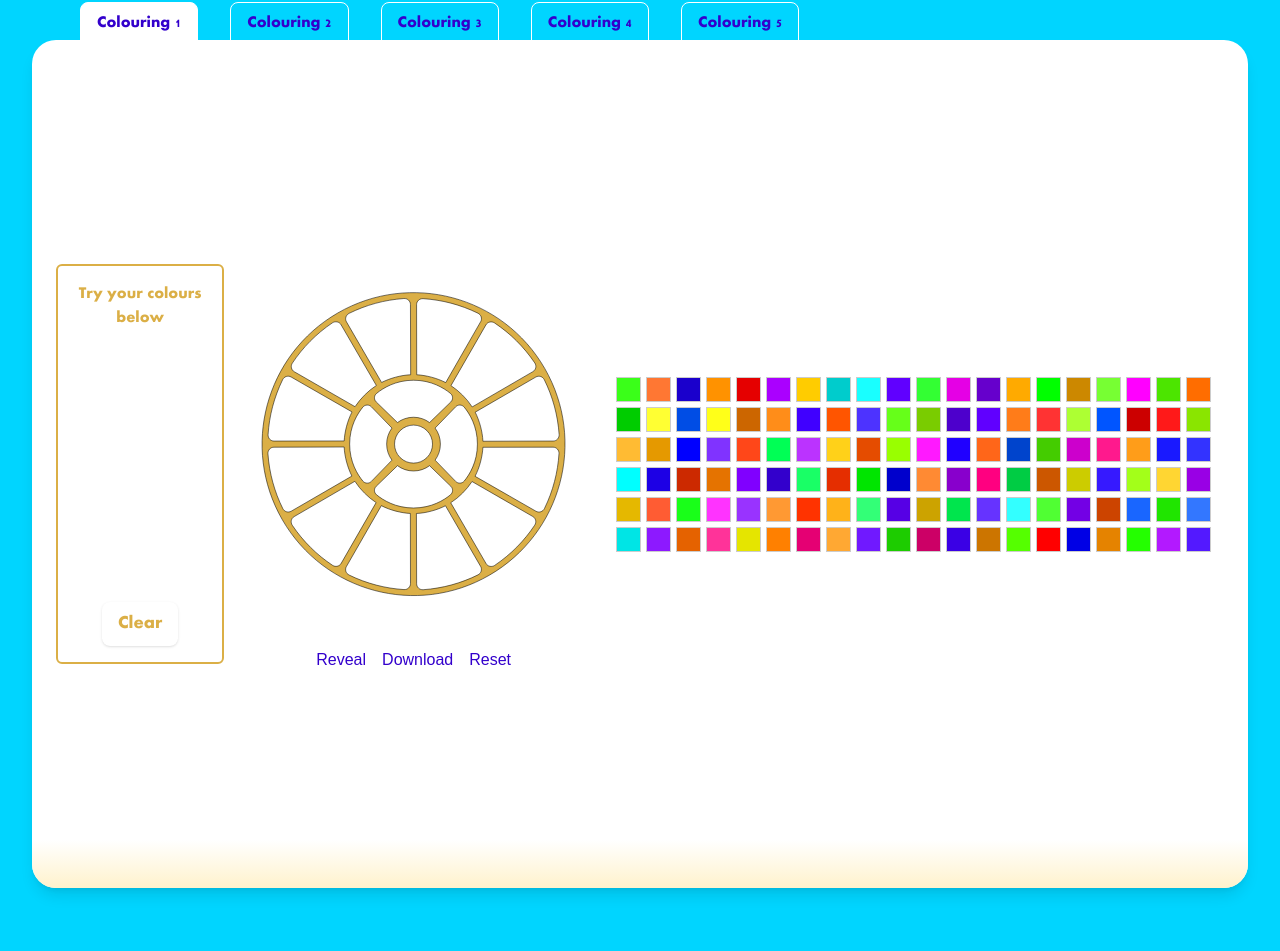
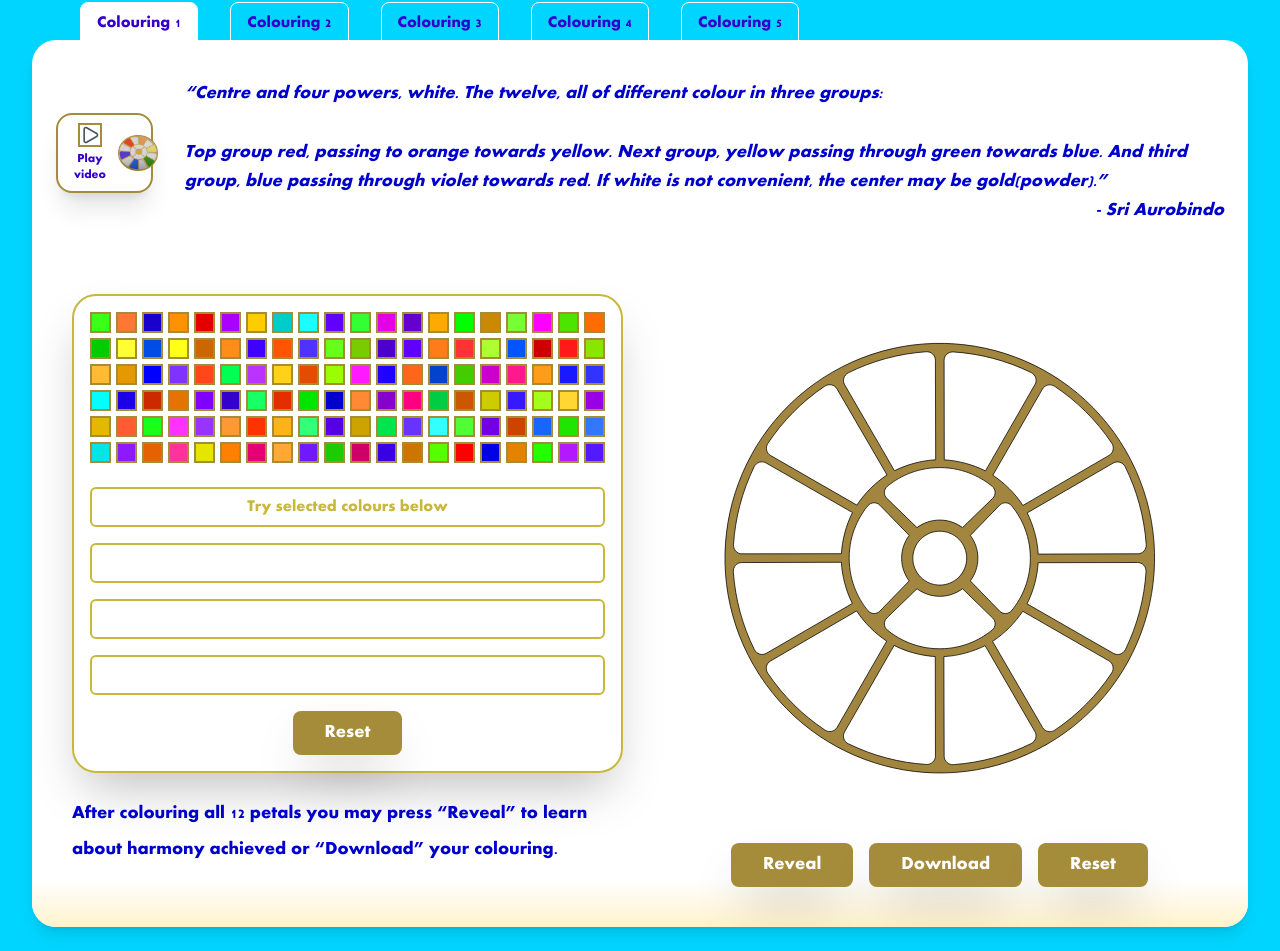
Before and after one commit to livingsymbol/colouring-project-v2, a React (Vite) app in the folder client/: page /aspiration-at-work in a window 1280 px wide. Shown: the part 378-1329 px from the top of the page. Before the commit the page ends 1290 px from the top, so only its background shows below. Built offline with nearby package versions, Linux system fonts and the light colour scheme.

Commit message:
Update coluring 1 and 2

```diff
--- a/client/public/symbol/Symbol_without_desc.jsx
+++ b/client/public/symbol/Symbol_without_desc.jsx
@@ -31,7 +31,7 @@ const Symbol_without_desc = forwardRef((props, ref) => {
           <path
             transform="matrix(1,0,0,-1,600.1441,212.1676)"
             d="M0 0C78.259-135.554 31.808-308.891-103.752-387.159-239.311-465.428-412.645-418.989-490.903-283.436-569.162-147.882-522.71 25.455-387.151 103.724-251.592 181.992-78.258 135.553 0 0"
-            fill="#dbaf46"
+            fill="#a2863f"
             style={{ pointerEvents: "none" }}
             stroke="#000000"
             strokeWidth="1"
--- a/client/src/components/AspirationTabTemplate.jsx
+++ b/client/src/components/AspirationTabTemplate.jsx
@@ -52,13 +52,12 @@ export default function AspirationTabTemplate({ palette, symbol }) {
                         className="w-10 h-10 object-contain shrink-0"
                     />
                 </button>
-
                 <RichTextRenderer content={aspirationTabContent} />
             </div>
 
             <div className="flex flex-col md:flex-row-reverse gap-4">
-                <div className="flex-1 p-4 border rounded-lg shadow">{symbol}</div>
-                <div className="flex-1 p-4 border rounded-lg shadow">{palette}</div>
+                <div className="flex-1 p-4 md:w-[50%]">{symbol}</div>
+                <div className="flex-1 p-4 md:w-[50%]">{palette}</div>
             </div>
         </div>
     );
--- a/client/src/components/ColourTester.jsx
+++ b/client/src/components/ColourTester.jsx
@@ -21,33 +21,31 @@ const ColorTester = ({ color }) => {
   };
 
   return (
-    <div className="flex-col order-2 lg:order-1 w-3/4 md:w-1/3 lg:w-[20%] flex items-center justify-center gap-y-4">
-      <div className="h-full w-full flex flex-col items-center gap-4  border-2 border-[#dbaf46] p-4 rounded-md">
-        <h1 className="text-[#dbaf46] font-semibold bg-white w-2/3 lg:w-full h-16 rounded-md text-center ">
-          Try your colours below
-        </h1>
+    <div className="h-full w-full flex flex-col items-center gap-4">
+      <div className="text-[#c7b73a] flex justify-center items-center font-semibold bg-white w-full h-10 rounded-md border-2 border-[#c7b73a]">
+        Try selected colours below
+      </div>
       <div
-          className="w-2/3 lg:w-full h-16 cursor-pointer rounded-md transition-colors duration-300 ease-in-out"
+        className="w-full h-10 cursor-pointer rounded-md transition-colors duration-300 border-2 border-[#c7b73a] ease-in-out"
         style={{ backgroundColor: spaces[0] }}
         onClick={() => handleSpaceClick(0)}
       />
       <div
-          className="w-2/3 lg:w-full h-16 cursor-pointer rounded-md transition-colors duration-300 ease-in-out"
+        className="w-full h-10 cursor-pointer rounded-md transition-colors duration-300 border-2 border-[#c7b73a] ease-in-out"
         style={{ backgroundColor: spaces[1] }}
         onClick={() => handleSpaceClick(1)}
       />
       <div
-          className="w-2/3 lg:w-full h-16 cursor-pointer rounded-md transition-colors duration-300 ease-in-out"
+        className="w-full h-10 cursor-pointer rounded-md transition-colors duration-300 border-2 border-[#c7b73a] ease-in-out"
         style={{ backgroundColor: spaces[2] }}
         onClick={() => handleSpaceClick(2)}
       />
       <button
         onClick={handleClear}
-          className="px-2 py-1 md:px-4 md:py-2 text-md md:text-lg font-semibold text-[#dbaf46] bg-white  rounded-lg shadow duration-100 hover:-translate-y-1 hover:bg-[#dbaf46] hover:text-white"
+        className="px-4 py-1 md:px-8 md:py-2 text-md md:text-lg font-semibold text-white bg-[#a58c3a]  rounded-lg duration-100 hover:bg-[#c7b73a] hover:text-white shadow-2xl"
       >
-          Clear
+        Reset
       </button>
-      </div>
     </div>
   );
 };
--- /dev/null
+++ b/client/src/components/Colouring1Picker.jsx
@@ -0,0 +1,110 @@
+import PropTypes from "prop-types";
+import { useEffect, useRef, useState } from "react";
+
+const Colouring1Picker = ({
+  colors,
+  onColorSelect,
+  swatchSize,
+  gridSize,
+  selectedColor,
+}) => {
+  const containerRef = useRef(null);
+  const { cols } = gridSize;
+
+  const [responsiveSize, setResponsiveSize] = useState({
+    swatchSize,
+    gridGap: 5,
+  });
+
+  useEffect(() => {
+    const updateSize = () => {
+      if (!containerRef.current) return;
+      const containerWidth = containerRef.current.offsetWidth;
+      console.log('containerWidth', containerWidth)
+
+      const maxGap = 5;
+      const minGap = 1;
+      const minSwatch = 14;
+
+      // Try to find max swatch size that fits container
+      let calculatedGap = maxGap;
+      let availableWidth = containerWidth - calculatedGap * (cols - 1);
+      let calculatedSwatch = Math.floor(availableWidth / cols);
+
+      // Clamp swatchSize and gap
+      if (calculatedSwatch < minSwatch) {
+        calculatedSwatch = minSwatch;
+        calculatedGap = Math.max(
+          minGap,
+          Math.floor((containerWidth - cols * minSwatch) / (cols - 1))
+        );
+      }
+
+      setResponsiveSize({
+        swatchSize: calculatedSwatch,
+        gridGap: calculatedGap,
+      });
+    };
+
+    updateSize(); // initial run
+    window.addEventListener("resize", updateSize);
+
+    return () => window.removeEventListener("resize", updateSize);
+  }, [swatchSize, gridSize]);
+
+  const handleColorClick = (color) => {
+    onColorSelect?.(color);
+  };
+
+  return (
+    <div ref={containerRef} className="w-full max-w-[900px] mx-auto">
+      <div
+        style={{
+          display: "grid",
+          gridTemplateColumns: `repeat(${cols}, ${responsiveSize.swatchSize}px)`,
+          gap: `${responsiveSize.gridGap}px`,
+          justifyContent: "center",
+          width: "100%",
+        }}
+      >
+        {colors.flat().map((color, index) => (
+          <div
+            key={index}
+            onClick={() => handleColorClick(color)}
+            style={{
+              backgroundColor: color,
+              width: `${responsiveSize.swatchSize}px`,
+              height: `${responsiveSize.swatchSize}px`,
+              cursor: "pointer",
+              boxSizing: "border-box",
+              border:
+                color === selectedColor
+                  ? "2px solid #000"
+                  : "2px solid #a58c3a",
+              transform: color === selectedColor ? "scale(1.1)" : "scale(1)",
+              transition: "transform 0.1s ease-in-out, border 0.1s ease-in-out",
+            }}
+          />
+        ))}
+      </div>
+    </div>
+  );
+};
+
+Colouring1Picker.propTypes = {
+  colors: PropTypes.arrayOf(PropTypes.string).isRequired,
+  onColorSelect: PropTypes.func.isRequired,
+  swatchSize: PropTypes.number,
+  gridSize: PropTypes.shape({
+    rows: PropTypes.number,
+    cols: PropTypes.number,
+  }),
+  selectedColor: PropTypes.string,
+};
+
+Colouring1Picker.defaultProps = {
+  swatchSize: 30,
+  gridSize: { rows: 6, cols: 20 },
+};
+
+export default Colouring1Picker;
--- a/client/src/components/SwatchesPicker.jsx
+++ b/client/src/components/Colouring2Picker.jsx
@@ -1,6 +1,6 @@
 import PropTypes from "prop-types";
 
-const SwatchesPicker = ({
+const Colouring2Picker = ({
   colors,
   onColorSelect,
   swatchSize,
@@ -21,7 +21,7 @@ const SwatchesPicker = ({
         display: "grid",
         gridTemplateColumns: `repeat(${cols}, ${swatchSize}px)`,
         gridGap: "5px",
-        padding: "5px",
+        width:"100%"
       }}
     >
       {colors.flat().map((color, index) => (
@@ -35,7 +35,7 @@ const SwatchesPicker = ({
             cursor: "pointer",
             boxSizing: "border-box",
             border:
-              color === selectedColor ? "3px solid #000" : "1px solid #ccc", // Highlight selected color
+              color === selectedColor ? "2px solid #000" : "2px solid #a58c3a", // Highlight selected color
             transform: color === selectedColor ? "scale(1.1)" : "scale(1)", // Slightly scale up the selected swatch
             transition: "transform 0.1s ease-in-out, border 0.1s ease-in-out", // Smooth transition
           }}
@@ -45,7 +45,7 @@ const SwatchesPicker = ({
   );
 };
 
-SwatchesPicker.propTypes = {
+Colouring2Picker.propTypes = {
   colors: PropTypes.arrayOf(PropTypes.string).isRequired,
   onColorSelect: PropTypes.func.isRequired,
   swatchSize: PropTypes.number,
@@ -56,9 +56,9 @@ SwatchesPicker.propTypes = {
   selectedColor: PropTypes.string, // Added selectedColor prop type
 };
 
-SwatchesPicker.defaultProps = {
+Colouring2Picker.defaultProps = {
   swatchSize: 30,
-  gridSize: { rows: 12, cols: 15 },
+  gridSize: { rows: 5, cols: 24 },
 };
 
-export default SwatchesPicker;
+export default Colouring2Picker;
--- a/client/src/components/ColouringComponent1.jsx
+++ /dev/null
@@ -1,33 +0,0 @@
-import { useState } from "react";
-import SwatchesPicker from "./SwatchesPicker";
-import ColourTester from "./ColourTester";
-import DesignCanvas from "./DesignCanvas";
-import { colours1 } from "../utils/scoring";
-
-const ColouringComponent1 = () => {
-    const [color, setColor] = useState("#fff");
-    const [selectedColor, setSelectedColor] = useState(null);
-
-    const handleColorSelect = (color) => {
-        setColor(color);
-        setSelectedColor(color);
-    };
-
-    return (
-        <div className="min-h-screen flex flex-col lg:flex-row gap-y-6 w-full justify-center items-center">
-            <ColourTester color={color} />
-            <DesignCanvas color={color} />
-            <div className="order-1 lg:order-3 w-fit flex items-center justify-center p-2 bg-white rounded-lg">
-                <SwatchesPicker
-                    colors={colours1}
-                    onColorSelect={handleColorSelect}
-                    swatchSize={25}
-                    gridSize={{ rows: 6, cols: 20 }}
-                    selectedColor={selectedColor} // Pass the selected color to SwatchesPicker
-                />
-            </div>
-        </div>
-    );
-};
-
-export default ColouringComponent1;
--- a/client/src/components/DesignCanvas.jsx
+++ b/client/src/components/DesignCanvas.jsx
@@ -184,7 +184,7 @@ const DesignCanvas = ({ color }) => {
   };
 
   return (
-    <div className="order-3 lg:order-2 w-[100%] md:w-[70%] lg:w-[45%]">
+    <div className="w-full">
       <div className="flex flex-col gap-y-4 items-center">
         <div className="overflow-hidden w-full">
           <Symbol_without_desc
@@ -200,9 +200,11 @@ const DesignCanvas = ({ color }) => {
           height="708.661"
           style={{ display: "none" }}
         />
-        <div className="flex flex-col sm:flex-row justify-between gap-4">
+        <div className="flex justify-between gap-4">
           <div>
-            <button onClick={revealScore}>Reveal</button>
+            <button
+              className="px-4 py-1 md:px-8 md:py-2 text-md md:text-lg font-semibold text-white bg-[#a58c3a]  rounded-lg duration-100 hover:bg-[#c7b73a] hover:text-white shadow-2xl"
+              onClick={revealScore}>Reveal</button>
             {/* <Modal open={open} onClose={handleClose}>
               <Box sx={style}>
                 <Typography
@@ -215,8 +217,12 @@ const DesignCanvas = ({ color }) => {
               </Box>
             </Modal> */}
           </div>
-          <button onClick={saveAsPng}>Download</button>
-          <button onClick={resetSymbol}>Reset</button>
+          <button
+            className="px-4 py-1 md:px-8 md:py-2 text-md md:text-lg font-semibold text-white bg-[#a58c3a]  rounded-lg duration-100 hover:bg-[#c7b73a] hover:text-white shadow-2xl"
+            onClick={saveAsPng}>Download</button>
+          <button
+            className="px-4 py-1 md:px-8 md:py-2 text-md md:text-lg font-semibold text-white bg-[#a58c3a]  rounded-lg duration-100 hover:bg-[#c7b73a] hover:text-white shadow-2xl"
+            onClick={resetSymbol}>Reset</button>
         </div>
       </div>
     </div>
--- a/client/src/components/tabs/AspirationTab1.jsx
+++ b/client/src/components/tabs/AspirationTab1.jsx
@@ -1,9 +1,36 @@
+import { useState } from "react";
 import AspirationTabTemplate from "../AspirationTabTemplate";
-import ColouringComponent1 from "../ColouringComponent1";
+import Colouring1Picker from "../Colouring1Picker";
+import ColourTester from "../ColourTester";
+import DesignCanvas from "../DesignCanvas";
+import Paragraph from "../Paragraph";
+import { colours1 } from "../../utils/scoring";
 
 export default function AspirationTab1() {
+    const [color, setColor] = useState("#fff");
+    const [selectedColor, setSelectedColor] = useState(null);
+
+    const handleColorSelect = (color) => {
+        setColor(color);
+        setSelectedColor(color);
+    };
     return (
-        <ColouringComponent1/>
-        // <AspirationTabTemplate palette={"palette"} symbol={"symbol"} />
+        <AspirationTabTemplate palette=
+            {<div className="h-full flex flex-col justify-around">
+                <div className="flex flex-col gap-y-6 w-full justify-center items-center border-2 border-[#c7b73a] p-4 rounded-3xl shadow-2xl">
+                    <Colouring1Picker
+                        colors={colours1}
+                        onColorSelect={handleColorSelect}
+                        swatchSize={25}
+                        gridSize={{ rows: 6, cols: 20 }}
+                        selectedColor={selectedColor}
+                    />
+                    <ColourTester color={color} />
+
+                </div>
+                <Paragraph>After colouring all 12 petals you may press “Reveal” to learn about harmony achieved or “Download” your colouring.
+                </Paragraph>
+            </div>}
+            symbol={<DesignCanvas color={color} />} />
     );
 }
--- a/client/src/components/tabs/AspirationTab2.jsx
+++ b/client/src/components/tabs/AspirationTab2.jsx
@@ -1,7 +1,51 @@
+import { useState } from "react";
 import AspirationTabTemplate from "../AspirationTabTemplate";
+import Colouring2Picker from "../Colouring1Picker";
+import ColourTester from "../ColourTester";
+import DesignCanvas from "../DesignCanvas";
+import Paragraph from "../Paragraph";
+import { colours2 } from "../../utils/scoring";
 
 export default function AspirationTab2() {
+    const [color, setColor] = useState("#fff");
+    const [selectedColor, setSelectedColor] = useState(null);
+
+    const handleColorSelect = (color) => {
+        setColor(color);
+        setSelectedColor(color);
+    };
+
+    const midpoint = Math.floor(colours2.length / 2);
+
+    const part1 = colours2.slice(0, midpoint);
+    const part2 = colours2.slice(midpoint);
+
     return (
-        <AspirationTabTemplate palette={"palette"} symbol={"symbol"} />
+        <AspirationTabTemplate palette=
+            {<div className="h-full flex flex-col justify-around">
+                <div className="flex flex-col gap-y-6 w-full justify-center items-center border-2 border-[#c7b73a] p-4 rounded-3xl shadow-2xl">
+                    <div className="w-fit flex flex-col items-center justify-center gap-y-1 bg-white rounded-lg">
+                        <Colouring2Picker
+                            colors={part1}
+                            onColorSelect={handleColorSelect}
+                            swatchSize={20}
+                            gridSize={{ rows: 5, cols: 24 }}
+                            selectedColor={selectedColor} // Pass the selected color to Colouring2Picker
+                        />
+                        <Colouring2Picker
+                            colors={part2}
+                            onColorSelect={handleColorSelect}
+                            swatchSize={20}
+                            gridSize={{ rows: 5, cols: 24 }}
+                            selectedColor={selectedColor} // Pass the selected color to Colouring2Picker
+                        />
+                    </div>
+                    <ColourTester color={color} />
+
+                </div>
+                <Paragraph>After colouring all 12 petals you may press “Reveal” to learn about harmony achieved or “Download” your colouring.
+                </Paragraph>
+            </div>}
+            symbol={<DesignCanvas color={color} />} />
     );
 }
--- a/client/src/pages/AdminEdit.jsx
+++ b/client/src/pages/AdminEdit.jsx
@@ -3,7 +3,7 @@ import Heading from '../components/Heading'
 
 export default function AdminEdit() {
     return (<div className="w-full min-h-screen bg-gradient">
-        <AdminNavbar />
+        <AdminNavbarnp />
         <div className='p-4'>
             <Heading> Admin Edit</Heading >
         </div>
--- a/client/src/utils/scoring.js
+++ b/client/src/utils/scoring.js
@@ -1,30 +1,3 @@
-// const colors1 = [
-//     ["#ff5e4d", "#ff4031", "#ff0000", "#de0000", "#be0000"],
-//     ["#ff6b4e", "#ff5333", "#ff3300", "#de2b00", "#be2300"],
-//     ["#ff8953", "#ff7837", "#ff6600", "#de5800", "#be4a00"],
-//     ["#ff9d5b", "#ff8f41", "#ff8119", "#de6f14", "#be5e10"],
-//     ["#ffaf68", "#ffa450", "#ff9933", "#de842b", "#be7023"],
-//     ["#ffc061", "#ffb846", "#ffaf19", "#de9814", "#be8110"],
-//     ["#ffd762", "#ffd243", "#ffcc00", "#deb100", "#be9700"],
-//     ["#ffd265", "#ffcc48", "#ffc619", "#deac14", "#be9210"],
-//     ["#feff6b", "#ffff4b", "#ffff00", "#dede00", "#bebe00"],
-//     ["#93ec60", "#83e942", "#73e600", "#63c800", "#54ab00"],
-//     ["#60d859", "#42d23c", "#00cc00", "#00b100", "#009700"],
-//     ["#59c353", "#3cba37", "#00b200", "#009a00", "#008300"],
-//     ["#53ae4d", "#36a432", "#009900", "#008400", "#007000"],
-//     ["#5ac27b", "#3dba6a", "#00b259", "#009a4c", "#008340"],
-//     ["#63d7d6", "#45d1d1", "#00cccc", "#00b1b1", "#009797"],
-//     ["#4a91ee", "#2f82ea", "#0073e6", "#0063c8", "#0054ab"],
-//     ["#2260ff", "#0541ff", "#0000ff", "#0000de", "#0000be"],
-//     ["#3b54db", "#2b38d4", "#2200cc", "#1c00b1", "#160097"],
-//     ["#5048b1", "#402da5", "#330099", "#2b0084", "#230070"],
-//     ["#664dc6", "#5832bd", "#4b00b3", "#40009b", "#350084"],
-//     ["#7f52da", "#7236d3", "#6600cc", "#5800b1", "#4a0097"],
-//     ["#9852da", "#8d36d3", "#8100cc", "#6f00b1", "#5e0097"],
-//     ["#ae54d9", "#a437d3", "#9900cc", "#8400b1", "#700097"],
-//     ["#f159a4", "#ec3c99", "#e6008e", "#c8007b", "#ab0068"],
-// ];
-
 export const colours1 = [
     "#3AFF19",
     "#FF7733",
@@ -147,7 +120,7 @@ export const colours1 = [
     "#B319FF",
     "#5319FF"]
 
-export const colors2 = [
+export const colours2 = [
     [
         "#f85d4d",
         "#ff4031",
```
Also changed, not shown: client/public/symbol/Symbol.jsx (+6 -6 lines). Lines whose indentation alone changed are shown as unchanged.
